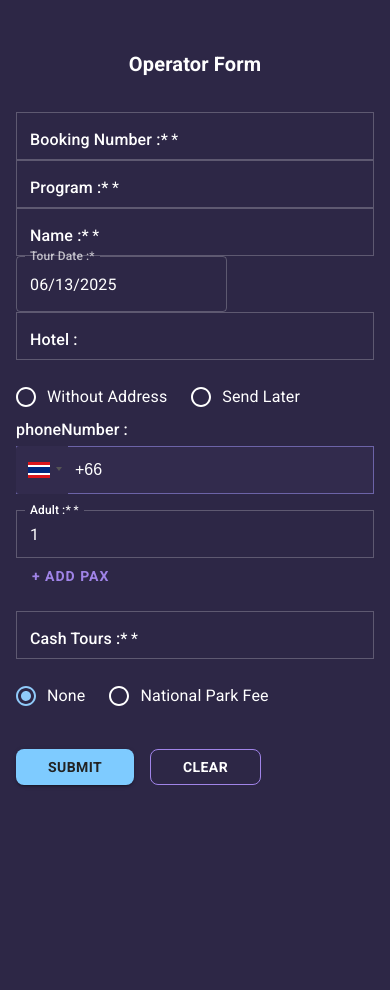
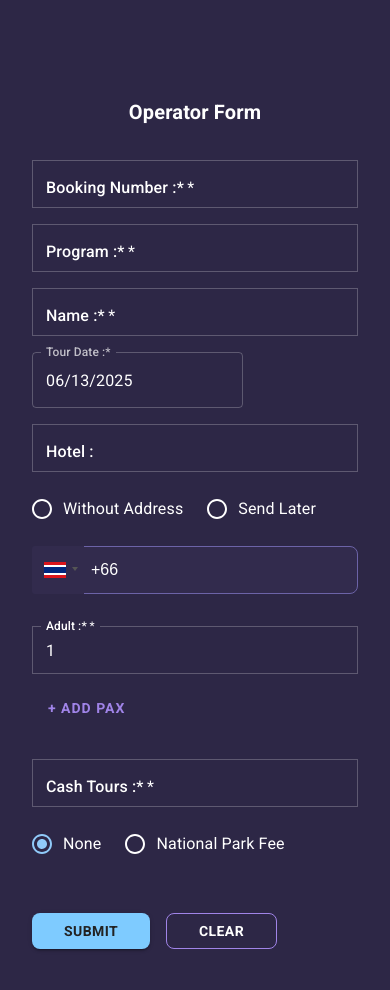
Before and after one commit to majidorc/text-generator, a Next.js app: page / in a window 390 px wide. Shown: the top 990 px of the page. Before the commit the page ends 844 px from the top, so only its background shows below. Built offline with nearby package versions, Linux system fonts and the light colour scheme.

Commit message:
Restore modern style, remove #292249 box, and remove phoneNumber label

```diff
--- a/pages/index.js
+++ b/pages/index.js
@@ -137,9 +137,9 @@ export default function Home() {
           component="form"
           onSubmit={handleSubmit}
           sx={{
-            mt: 0,
-            p: 0,
-            borderRadius: 0,
+            mt: 4,
+            p: { xs: 2, md: 4 },
+            borderRadius: 4,
             bgcolor: "transparent",
             boxShadow: "none",
             maxWidth: 1100,
@@ -149,7 +149,7 @@ export default function Home() {
           <Typography variant="h6" align="center" gutterBottom sx={{ fontWeight: 700, mb: 4 }}>
             Operator Form
           </Typography>
-          <Grid container spacing={0}>
+          <Grid container spacing={2}>
             {/* Top fields */}
             <Grid item xs={12} md={4}>
               <TextField
@@ -241,10 +241,6 @@ export default function Home() {
               </RadioGroup>
             </Grid>
             <Grid item xs={12} md={4}>
-              {/* Phone number label for consistent style, less gap */}
-              <Typography sx={{ color: '#fff', fontWeight: 500, mb: 0.5, fontSize: 16 }}>
-                phoneNumber :
-              </Typography>
               <PhoneInput
                 country={"th"}
                 value={form.phoneNumber}
@@ -254,7 +250,7 @@ export default function Home() {
                   background: "#322b4d",
                   color: "#fff",
                   border: "1px solid #6c63a7",
-                  borderRadius: 0,
+                  borderRadius: 8,
                   height: 48,
                   fontSize: 16,
                 }}
```
